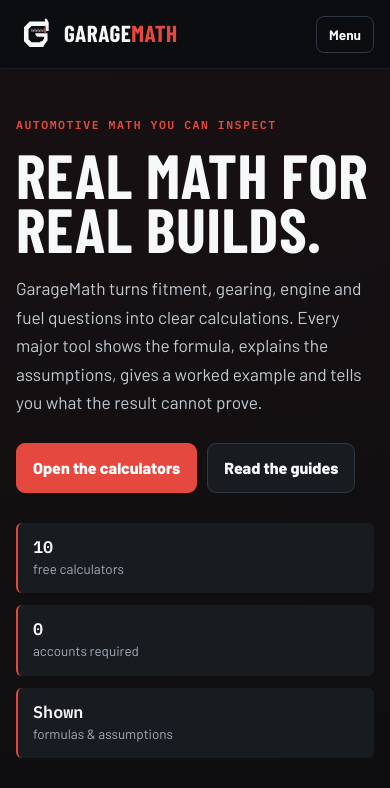
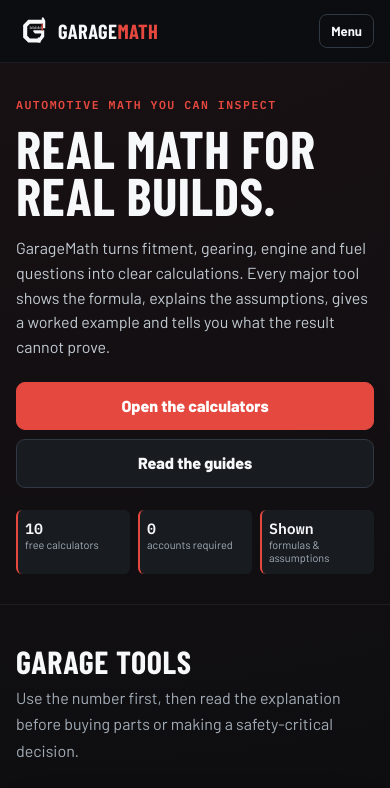
Before and after one commit to Roman2288-debug/GarageMath, a website: page index.html in a window 390 px wide. Shown: the top 788 px of the page. Drawn offline with nearby package versions, Linux system fonts and the light colour scheme; a web font is replaced by a local one.

Commit message:
Polish GarageMath V3 mobile above-the-fold layout

```diff
--- a/style.css
+++ b/style.css
@@ -1,2 +1,25 @@
 @import url('v3-core.css');
 .brand-art{position:relative;display:inline-block;width:190px;height:42px;background:url('favicon.svg') left center/38px 38px no-repeat}.brand-art:before,.brand-art:after{position:absolute;top:50%;transform:translateY(-50%);font:900 1.45rem/1 'Barlow Condensed',Impact,sans-serif;letter-spacing:.02em}.brand-art:before{content:'GARAGE';left:48px;color:#F7F8FA}.brand-art:after{content:'MATH';left:105px;color:#E5483F}@media(max-width:420px){.brand-art{width:155px}.brand-art:before,.brand-art:after{font-size:1.22rem}.brand-art:after{left:96px}}
+
+/* V3 mobile polish: keep the identity bold without pushing the tools below the fold. */
+@media(max-width:720px){
+  .nav{height:62px}
+  .brand{font-size:1.28rem;gap:8px}.brand img{width:34px;height:34px}
+  .nav-toggle{padding:8px 11px;font-size:.82rem}
+  .navlinks{top:58px}
+  .hero{padding:34px 0 30px}
+  .hero h1{font-size:clamp(3rem,14vw,4.15rem);line-height:.9;margin:12px 0 16px}
+  .hero-copy>p{font-size:1rem;line-height:1.55}
+  .cta-row{display:grid;grid-template-columns:1fr 1fr;gap:9px;margin-top:22px}
+  .cta-row .btn{width:100%;padding:10px 12px;min-height:46px}
+  .trust-strip{grid-template-columns:repeat(3,minmax(0,1fr));gap:8px;margin-top:22px}
+  .trust-item{padding:10px 9px;border-left-width:2px}
+  .trust-item strong{font-size:.93rem}
+  .trust-item span{font-size:.72rem;line-height:1.25}
+}
+@media(max-width:390px){
+  .hero h1{font-size:clamp(2.75rem,13.6vw,3.7rem)}
+  .cta-row{grid-template-columns:1fr}
+  .trust-strip{grid-template-columns:repeat(3,minmax(0,1fr))}
+  .trust-item{padding:9px 7px}.trust-item span{font-size:.68rem}
+}
```
